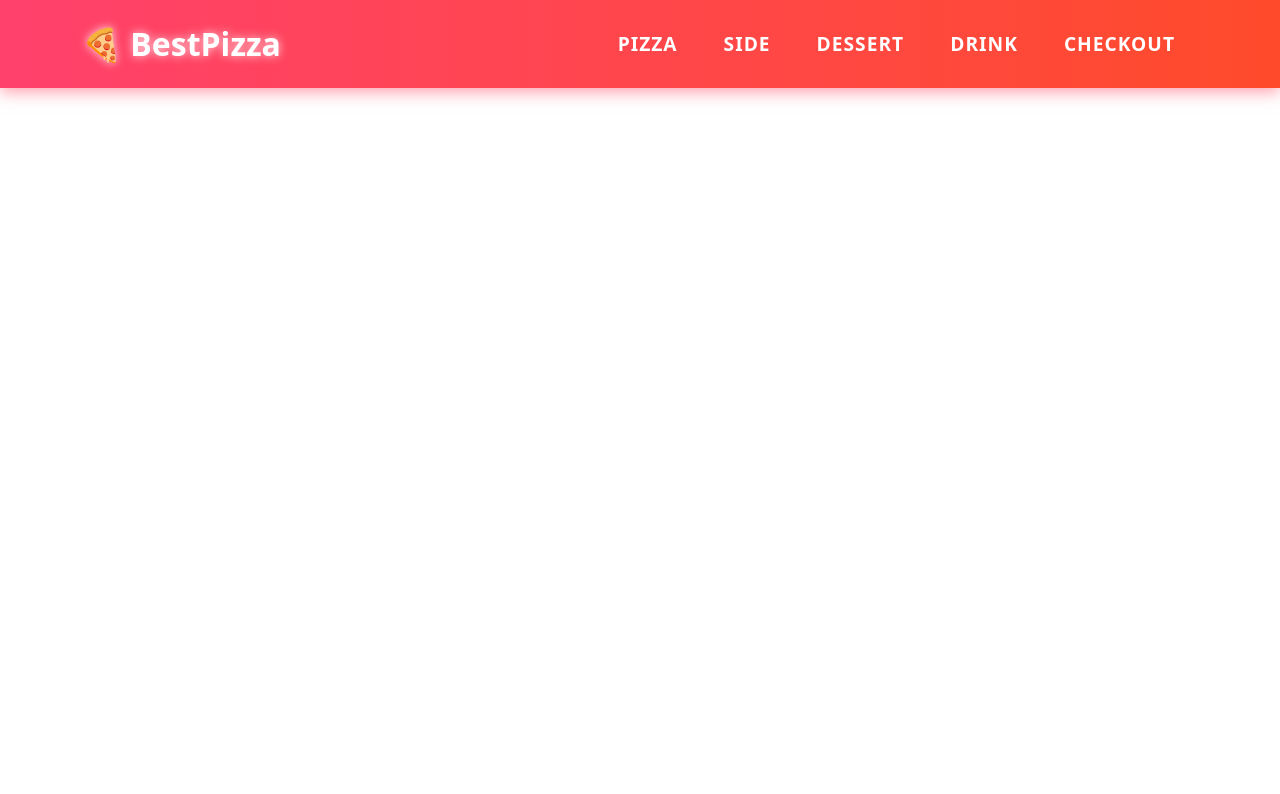
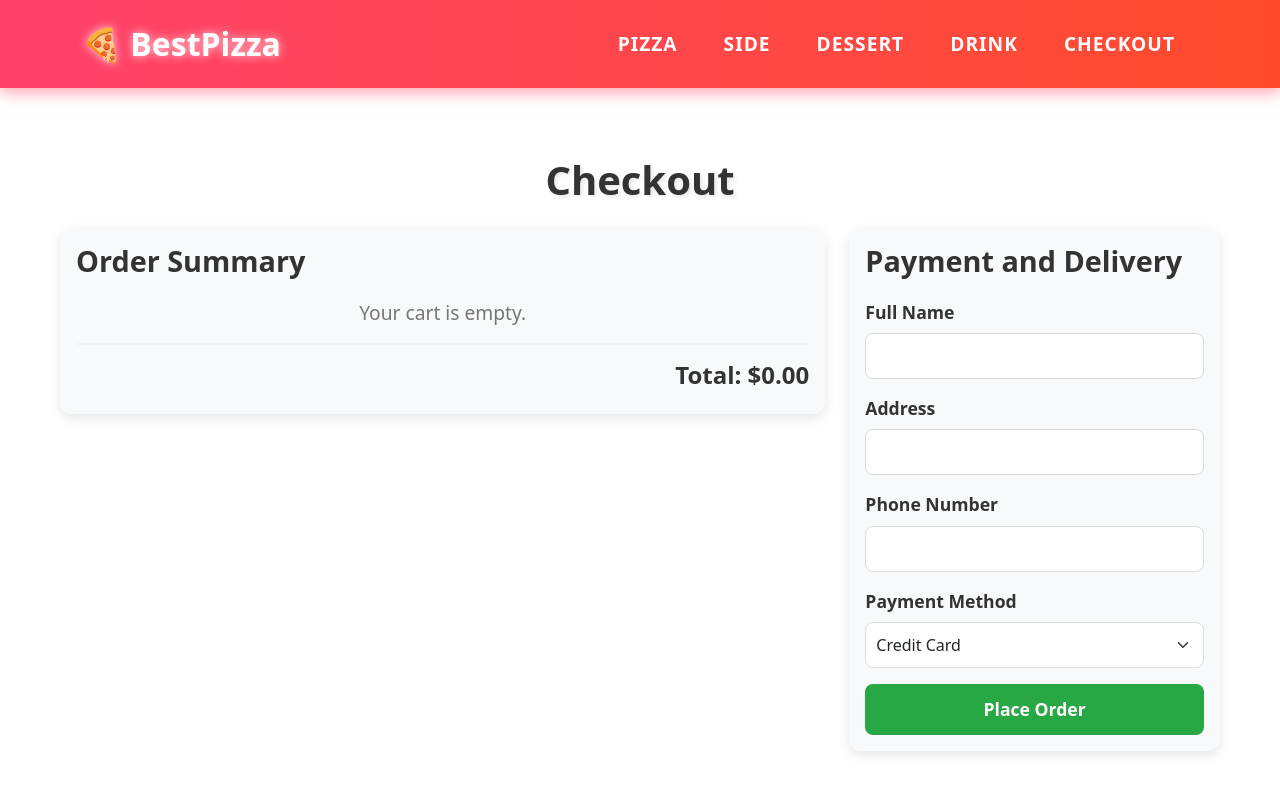
Before and after one commit to SatyamKamboj10011/Studio4PizzaApp, a React (Create React App) app: page /checkout in a window 1280 px wide. Shown: the top 794 px of the page. Built offline with nearby package versions, Linux system fonts and the light colour scheme.

Commit message:
created checkout page

```diff
--- a/src/App.js
+++ b/src/App.js
@@ -4,22 +4,21 @@ import Pizza from "./Pizza";
 import Home from "./Home";
 import Drink from "./Drink";
 import SideMenu from "./Side";
-import Navbar from "./Navbar"; // Import the Navbar component
+import Navbar from "./Navbar";
 import DessertMenu from "./Dessert";
+import Checkout from "./Checkout"; // Import the Checkout component
 
 function App() {
   return (
     <Router>
-      {/* Include the Navbar component here */}
       <Navbar />
-
       <Routes>
         <Route path="/pizzas" element={<Pizza />} />
         <Route path="/" element={<Home />} />
         <Route path="/drink" element={<Drink />} />
         <Route path="/side" element={<SideMenu />} />
         <Route path="/dessert" element={<DessertMenu />} />
-        {/* <Route path="/checkout" element={<Checkout />} /> */}
+        <Route path="/checkout" element={<Checkout />} /> {/* Add the Checkout route */}
       </Routes>
     </Router>
   );
--- /dev/null
+++ b/src/Checkout.js
@@ -0,0 +1,240 @@
+import React, { useState, useEffect } from "react";
+import { Container, Row, Col, Card, Button, Form } from "react-bootstrap";
+import "bootstrap/dist/css/bootstrap.min.css";
+
+const Checkout = () => {
+  const [cart, setCart] = useState([]);
+  const [totalPrice, setTotalPrice] = useState(0);
+  const [formData, setFormData] = useState({
+    name: "",
+    address: "",
+    phone: "",
+    paymentMethod: "creditCard",
+  });
+
+  // Fetch cart items from localStorage
+  useEffect(() => {
+    const savedCart = JSON.parse(localStorage.getItem("cart")) || [];
+    setCart(savedCart);
+
+    // Calculate total price
+    const total = savedCart.reduce((sum, item) => sum + item.totalPrice, 0);
+    setTotalPrice(total);
+  }, []);
+
+  const handleInputChange = (e) => {
+    const { name, value } = e.target;
+    setFormData({ ...formData, [name]: value });
+  };
+
+  const handleSubmit = (e) => {
+    e.preventDefault();
+    alert("Order placed successfully! Thank you for your purchase.");
+    // Clear cart and redirect to home or confirmation page
+    localStorage.removeItem("cart");
+    window.location.href = "/";
+  };
+
+  return (
+    <Container className="my-5 checkout-container">
+      <h1 className="text-center mb-4 checkout-title">Checkout</h1>
+      <Row>
+        {/* Order Summary */}
+        <Col md={8}>
+          <Card className="mb-4 order-summary-card">
+            <Card.Body>
+              <Card.Title className="order-summary-title">Order Summary</Card.Title>
+              {cart.length > 0 ? (
+                cart.map((item, index) => (
+                  <div key={index} className="mb-3 order-item">
+                    <p>
+                      {item.quantity} x {item.pizza?.name || item.side?.name || item.dessert?.name || item.drink?.name} (
+                      {item.size}) - <span className="item-price">${item.totalPrice.toFixed(2)}</span>
+                    </p>
+                  </div>
+                ))
+              ) : (
+                <p className="empty-cart-message">Your cart is empty.</p>
+              )}
+              <hr className="summary-divider" />
+              <h5 className="total-price">Total: ${totalPrice.toFixed(2)}</h5>
+            </Card.Body>
+          </Card>
+        </Col>
+
+        {/* Payment and Delivery Details */}
+        <Col md={4}>
+          <Card className="payment-card">
+            <Card.Body>
+              <Card.Title className="payment-title">Payment and Delivery</Card.Title>
+              <Form onSubmit={handleSubmit}>
+                <Form.Group className="mb-3">
+                  <Form.Label className="form-label">Full Name</Form.Label>
+                  <Form.Control
+                    type="text"
+                    name="name"
+                    value={formData.name}
+                    onChange={handleInputChange}
+                    required
+                    className="form-input"
+                  />
+                </Form.Group>
+
+                <Form.Group className="mb-3">
+                  <Form.Label className="form-label">Address</Form.Label>
+                  <Form.Control
+                    type="text"
+                    name="address"
+                    value={formData.address}
+                    onChange={handleInputChange}
+                    required
+                    className="form-input"
+                  />
+                </Form.Group>
+
+                <Form.Group className="mb-3">
+                  <Form.Label className="form-label">Phone Number</Form.Label>
+                  <Form.Control
+                    type="tel"
+                    name="phone"
+                    value={formData.phone}
+                    onChange={handleInputChange}
+                    required
+                    className="form-input"
+                  />
+                </Form.Group>
+
+                <Form.Group className="mb-3">
+                  <Form.Label className="form-label">Payment Method</Form.Label>
+                  <Form.Select
+                    name="paymentMethod"
+                    value={formData.paymentMethod}
+                    onChange={handleInputChange}
+                    required
+                    className="form-input"
+                  >
+                    <option value="creditCard">Credit Card</option>
+                    <option value="debitCard">Debit Card</option>
+                    <option value="paypal">PayPal</option>
+                    <option value="cashOnDelivery">Cash on Delivery</option>
+                  </Form.Select>
+                </Form.Group>
+
+                <Button variant="success" type="submit" className="w-100 submit-button">
+                  Place Order
+                </Button>
+              </Form>
+            </Card.Body>
+          </Card>
+        </Col>
+      </Row>
+
+      {/* Custom CSS */}
+      <style>
+        {`
+          .checkout-container {
+            max-width: 1200px;
+            margin: 0 auto;
+            padding: 20px;
+          }
+
+          .checkout-title {
+            font-size: 2.5rem;
+            font-weight: bold;
+            color: #333;
+            text-shadow: 2px 2px 4px rgba(0, 0, 0, 0.1);
+          }
+
+          .order-summary-card {
+            border: none;
+            border-radius: 12px;
+            box-shadow: 0 4px 12px rgba(0, 0, 0, 0.1);
+            background-color: #f8f9fa;
+          }
+
+          .order-summary-title {
+            font-size: 1.8rem;
+            font-weight: bold;
+            color: #333;
+            margin-bottom: 20px;
+          }
+
+          .order-item {
+            font-size: 1.1rem;
+            color: #555;
+          }
+
+          .item-price {
+            font-weight: bold;
+            color: #28a745;
+          }
+
+          .empty-cart-message {
+            font-size: 1.2rem;
+            color: #777;
+            text-align: center;
+          }
+
+          .summary-divider {
+            border-top: 2px solid #ddd;
+          }
+
+          .total-price {
+            font-size: 1.5rem;
+            font-weight: bold;
+            color: #333;
+            text-align: right;
+          }
+
+          .payment-card {
+            border: none;
+            border-radius: 12px;
+            box-shadow: 0 4px 12px rgba(0, 0, 0, 0.1);
+            background-color: #f8f9fa;
+          }
+
+          .payment-title {
+            font-size: 1.8rem;
+            font-weight: bold;
+            color: #333;
+            margin-bottom: 20px;
+          }
+
+          .form-label {
+            font-size: 1.1rem;
+            font-weight: bold;
+            color: #333;
+          }
+
+          .form-input {
+            border-radius: 8px;
+            border: 1px solid #ddd;
+            padding: 10px;
+            font-size: 1rem;
+          }
+
+          .form-input:focus {
+            border-color: #28a745;
+            box-shadow: 0 0 5px rgba(40, 167, 69, 0.5);
+          }
+
+          .submit-button {
+            background-color: #28a745;
+            border: none;
+            border-radius: 8px;
+            padding: 12px;
+            font-size: 1.1rem;
+            font-weight: bold;
+            transition: background-color 0.3s ease;
+          }
+
+          .submit-button:hover {
+            background-color: #218838;
+          }
+        `}
+      </style>
+    </Container>
+  );
+};
+
+export default Checkout;
```
